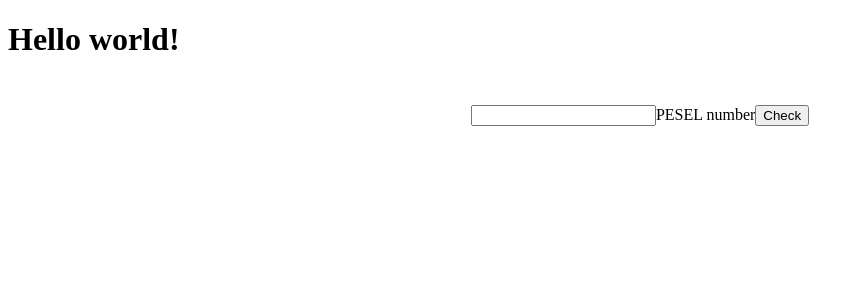
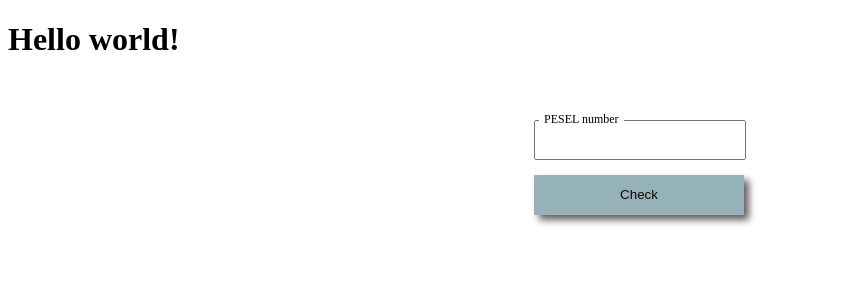
Before and after one commit to DarekMazur/pesel_veryfication, a React (Vite) app: page / in a window 1280 px wide. Shown: the top 300 px of the page, without its empty margins (0-864 px from the left). Built offline with nearby package versions, Linux system fonts and the light colour scheme.

Commit message:
Style form elements

```diff
--- a/src/App.jsx
+++ b/src/App.jsx
@@ -1,10 +1,11 @@
 import { getPeselData } from "./methods/getPeselData"
-import {getBirthDay} from "./methods/getBirthday.js";
-import {getSex} from "./methods/getSex.js";
-import {useState} from "react";
-import {Wrapper} from './components/Wrapper/Wrapper.styles.js'
-import FormField from "./components/Formfield/Formfield.jsx";
-import {Form} from "./components/Form/Form.styles.js";
+import { getBirthDay } from "./methods/getBirthday.js";
+import { getSex } from "./methods/getSex.js";
+import { useState } from "react";
+import { Wrapper } from './components/Wrapper/Wrapper.styles.js'
+import FormField from "./components/FormField/FormField.jsx";
+import { Form } from "./components/Form/Form.styles.js";
+import {Button} from "./components/Button/Button.styles.js";
 
 const App = () => {
   const initialState = {
@@ -32,7 +33,7 @@ const App = () => {
       <Wrapper>
         <Form onSubmit={handleSubmit}>
           <FormField onChange={handleInputChange} name='pesel' id='pesel' label='PESEL number' value={pesel} />
-          <button type='submit'>Check</button>
+          <Button type='submit'>Check</Button>
         </Form>
 
         <p>{input ? `${input}: ${getPeselData(input) === true ? 'PESEL is valid' : getPeselData(input)}` : initialState.validationStatus}</p>
--- /dev/null
+++ b/src/components/Button/Button.styles.js
@@ -0,0 +1,15 @@
+import styled from "styled-components";
+
+export const Button = styled.button`
+	width: 210px;
+	height: 40px;
+	background: #95B2B8;
+	border-color: #95B2B8;
+	border-style: none;
+	box-shadow: #120309a3 5px 5px 7px;
+	color: #120309;
+
+		&:active {
+      box-shadow: #120309 0 0 0;
+		}
+`
--- a/src/components/Formfield/Formfield.jsx
+++ b/src/components/FormField/FormField.jsx
@@ -1,12 +1,15 @@
 import React from "react";
 import PropTypes from "prop-types";
+import {Input} from "../Input/Input.styles.js";
+import {StyledFormField} from "./FormField.styles.js";
+import {Label} from "../Label/Label.styles.js";
 
 const FormField = ({id, name, value, onChange, label, type = 'text'}) => {
 	return(
-		<>
-			<input id={id} name={name} value={value} onChange={onChange} type={type}/>
-			<label htmlFor={id}>{label}</label>
-		</>
+		<StyledFormField>
+			<Input id={id} name={name} value={value} onChange={onChange} type={type}/>
+			<Label htmlFor={id}>{label}</Label>
+		</StyledFormField>
 	)
 }
 
--- /dev/null
+++ b/src/components/FormField/FormField.styles.js
@@ -0,0 +1,7 @@
+import styled from "styled-components";
+import {Label} from "../Label/Label.styles.js";
+import {Input} from "../Input/Input.styles.js";
+
+export const StyledFormField = styled.div`
+	position: relative;
+`
--- /dev/null
+++ b/src/components/Input/Input.styles.js
@@ -0,0 +1,14 @@
+import styled from "styled-components";
+import {Label} from "../Label/Label.styles.js";
+
+export const Input = styled.input`
+	height: 28px;
+	width: 200px;
+	margin: 15px 0;
+	padding: 4px;
+
+		&:focus + ${Label} {
+			background: transparent;
+			transform: translateY(-10px);
+		}
+`
--- /dev/null
+++ b/src/components/Label/Label.styles.js
@@ -0,0 +1,11 @@
+import styled from "styled-components";
+
+export const Label = styled.label`
+	position: absolute;
+	top: 2px;
+	left: 5px;
+	padding: 5px;
+	font-size: 12px;
+	background: #fff;
+	transition: transform 0.1s ease-in;
+`
```
